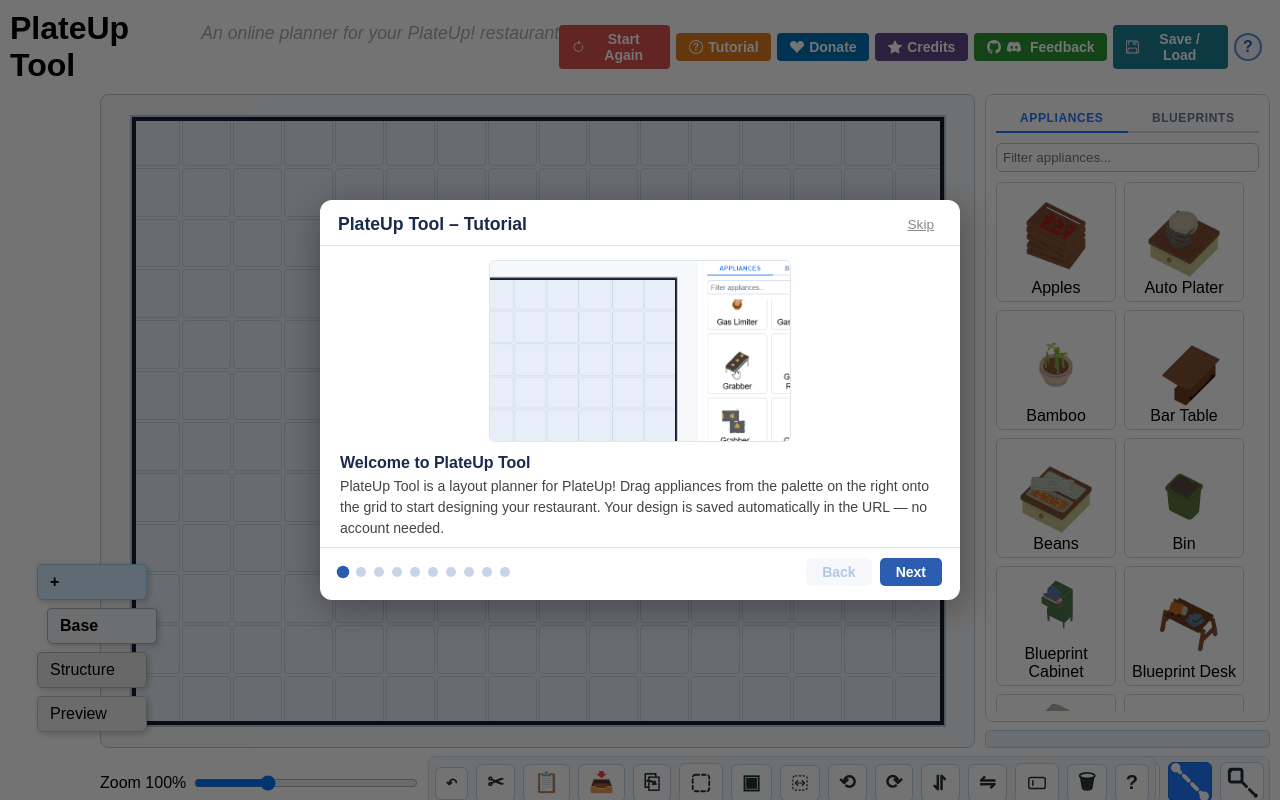
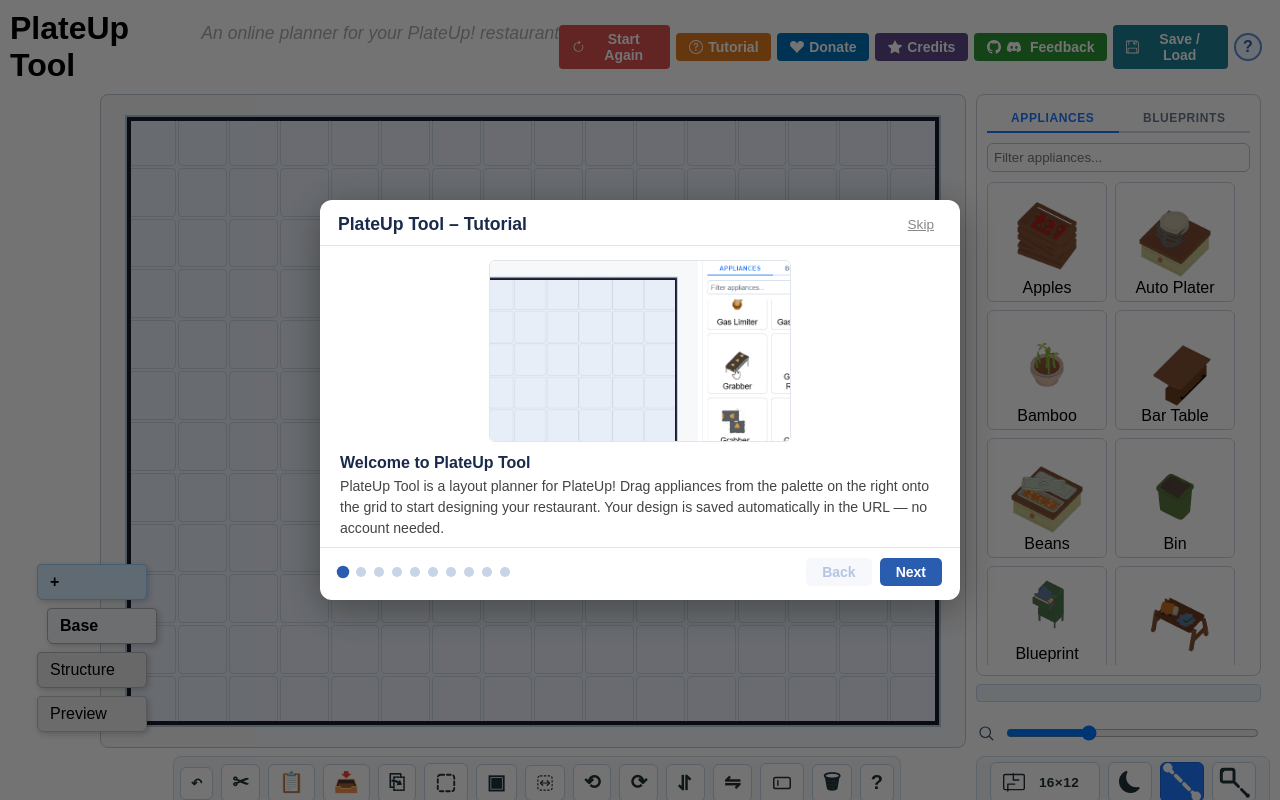
Before and after one commit to eddy0612/PlateUpTool, a Vue app in the folder src/: page / in a window 1280 px wide. Built offline with nearby package versions, Linux system fonts and the light colour scheme.

Commit message:
Look and feel changes

```diff
--- a/src/App.vue
+++ b/src/App.vue
@@ -794,11 +794,12 @@
   align-items: flex-start;
 }
 
-/* Palette column + toolbox (palette toolbox sits below the palette, right-aligned) */
 .palette-column { display:flex; flex-direction:column; gap:8px; align-items:stretch }
-  .palette-toolbox-box { margin-left: auto; display:flex; align-items:center; padding:5px; background: #f4f8fb; border-radius:8px; border: 1px solid #d2dfe9; }
+.palette-toolbox-box { display:flex; align-items:center; padding:5px; background: #f4f8fb; border-radius:8px; border: 1px solid #d2dfe9; width: 100%; box-sizing: border-box }
 .dark .palette-toolbox-box { background: #1e2629; border-color: #33393d }
 .palette-toolbox { display:flex; gap:8px; align-items:center }
+.palette-toolbox::before, .palette-toolbox::after { content: ''; flex: 1 1 auto }
+.palette-toolbox > * { flex: 0 0 auto }
 .palette-toolbox .toolbox-button { background: #fff; border: 1px solid #c8d6e8; border-radius: 6px; padding: 8px 10px; font-weight: 700; cursor: pointer; box-shadow: 0 1px 0 rgba(0,0,0,0.03); color: #21313a; display: inline-flex; align-items: center; justify-content: center }
 .toolbox-icon { width: 22px; height: 22px; display: block }
 .dark .palette-toolbox .toolbox-button { background: #2b3338; border-color: #444d55; color: #eef6f1 }
@@ -815,8 +816,8 @@
 .palette-toolbox .toolbox-button--teleporter .toolbox-icon { width: 100%; height: 100% }
 .dark .palette-toolbox .toolbox-button--teleporter { background: #2b3338; border-color: #444d55; color: #eef6f1 }
 /* Room size button inside palette toolbox */
-.palette-toolbox .toolbox-button--size { gap: 6px; padding: 7px 11px; }
-.toolbox-size-text { font-size: 0.85rem; font-weight: 700; letter-spacing: 0.03em; white-space: nowrap; }
+.palette-toolbox .toolbox-button--size { gap: 6px; padding: 8px 12px; }
+.toolbox-size-text { font-size: 0.85rem; font-weight: 700; letter-spacing: 0.03em; white-space: nowrap; min-width: 56px; text-align: center }
 
 </style>
 
--- a/src/components/AppliancePalette.vue
+++ b/src/components/AppliancePalette.vue
@@ -170,6 +170,17 @@
         <!-- Clipboard controls moved to the left-panel toolbox for touch/mouse use -->
 
         <div class="palette-status-bar">{{ hoverLabel }}</div>
+        <div class="palette-zoom-row">
+          <span class="palette-zoom-icon" role="button" tabindex="0" title="Reset zoom to 100%" @click="resetZoom" @keydown.enter="resetZoom" @keydown.space.prevent="resetZoom">
+            <svg width="18" height="18" viewBox="0 0 24 24" fill="none" xmlns="http://www.w3.org/2000/svg">
+              <path d="M11 4a7 7 0 1 0 0 14 7 7 0 0 0 0-14z" stroke="#3a5070" stroke-width="1.6" stroke-linecap="round" stroke-linejoin="round"/>
+              <path d="M21 21l-4.3-4.3" stroke="#3a5070" stroke-width="1.6" stroke-linecap="round" stroke-linejoin="round"/>
+            </svg>
+          </span>
+          <input class="palette-zoom" type="range" min="0.3" max="2.5" step="0.05" v-model.number="state.zoom"
+            :title="`Zoom ${Math.round(state.zoom * 100)}%`"
+            :aria-valuetext="`${Math.round(state.zoom * 100)}%`" />
+        </div>
       </div>
         <!-- Palette toolbox moved to App layout (below the palette) -->
       </div>
@@ -240,6 +251,10 @@
     ]
 
     const isPreviewTab = computed(() => state.activeTabId === 'complete')
+
+    function resetZoom() {
+      try { state.zoom = 1.0 } catch (e) { /* ignore */ }
+    }
 
     const filteredPalette = computed(() => {
       const q = state.filterText.trim().toLowerCase()
@@ -2337,6 +2352,8 @@
       seedValue, seedStatus, seedLoading, loadSeed, onSeedInput,
       seeds, filteredSeedOptions, seedSuggestionsOpen, applySuggestion,
       selectedSuggestionIndex, onSeedKeydown, onSeedBlur, openSeedSuggestions, seedSuggestionStyle,
+      // zoom helper
+      resetZoom,
       // palette toolbox state removed (handled in App)
     }
   }
@@ -2463,6 +2480,12 @@
   overflow: hidden;
   text-overflow: ellipsis;
 }
+/* Zoom slider placed below the palette status bar (no text label) */
+.palette-zoom-row { margin-top: 6px; display:flex; align-items:center; gap:8px }
+.palette-zoom-icon { display:inline-flex; align-items:center; justify-content:center; width:20px; height:20px; flex:0 0 20px; cursor: pointer }
+.palette-zoom-icon svg path { stroke: #3a5070 }
+.palette-zoom-icon:hover svg path { stroke: #1f79ff }
+.palette-zoom { width: 100%; height: 26px }
 .bp-import-btn {
   width: 100%;
   padding: 5px 8px;
--- a/src/components/GridView.vue
+++ b/src/components/GridView.vue
@@ -127,10 +127,7 @@
     <div class="controls-with-status">
       <div class="controls-right">
         <div class="controls">
-          <div class="control-zoom">
-            <label>Zoom {{ (state.zoom * 100).toFixed(0) }}%</label>
-            <input type="range" min="0.3" max="2.5" step="0.05" v-model.number="state.zoom" />
-          </div>
+          <!-- Zoom slider moved to the palette side-controls (no text) -->
         </div>
       </div>
       <div class="toolbox-box" title="Toolbox (mouse-friendly controls)">
@@ -1961,12 +1958,12 @@
 /* Ensure Base tab (tab-user-0) matches the grid appliance background in dark mode */
 .dark .tab-user-0 { background: #2e3340; border-color: #5a6070; }
 .dark .tab-user-0.active { background: #363c4a; border-color: #6a7080; }
-.controls-with-status { display: flex; flex-direction: row; align-items: center; gap: 8px; }
+.controls-with-status { display: flex; flex-direction: row; align-items: center; gap: 8px; justify-content: center; }
 .controls-right { display: flex; flex-direction: column; align-items: stretch; gap: 5px; }
 .controls { display: flex; gap: 18px; align-items: center; }
 .size-status-stack { display: flex; flex-direction: column; align-items: flex-end; gap: 4px; }
 .control-compass, .control-mode, .control-zoom, .control-size { display: flex; align-items: center; gap: 6px }
-.control-zoom { min-width: 320px; display: flex; align-items: center; gap: 6px }
+.control-zoom { display: none }
 .control-zoom input[type="range"] { flex: 1; width: auto; max-width: none }
 .compass { display: inline-block; transition: transform 0.2s }
 .tab-rename-input {
@@ -2072,8 +2069,7 @@
 .grid-item.group-flash {
   animation: group-flash-red 0.4s ease-out;
 }
-/* Toolbox (right of status area) */
-.toolbox-box { margin-left: auto; display:flex; align-items:center; padding:6px; background: #f4f8fb; border-radius:8px; border: 1px solid #d2dfe9 }
+.toolbox-box { margin: 0 auto; display:flex; align-items:center; padding:6px; background: #f4f8fb; border-radius:8px; border: 1px solid #d2dfe9 }
 .dark .toolbox-box { background: #1e2629; border-color: #33393d }
 .toolbox { display:flex; gap:8px; align-items:center; }
 .toolbox-button {
```
